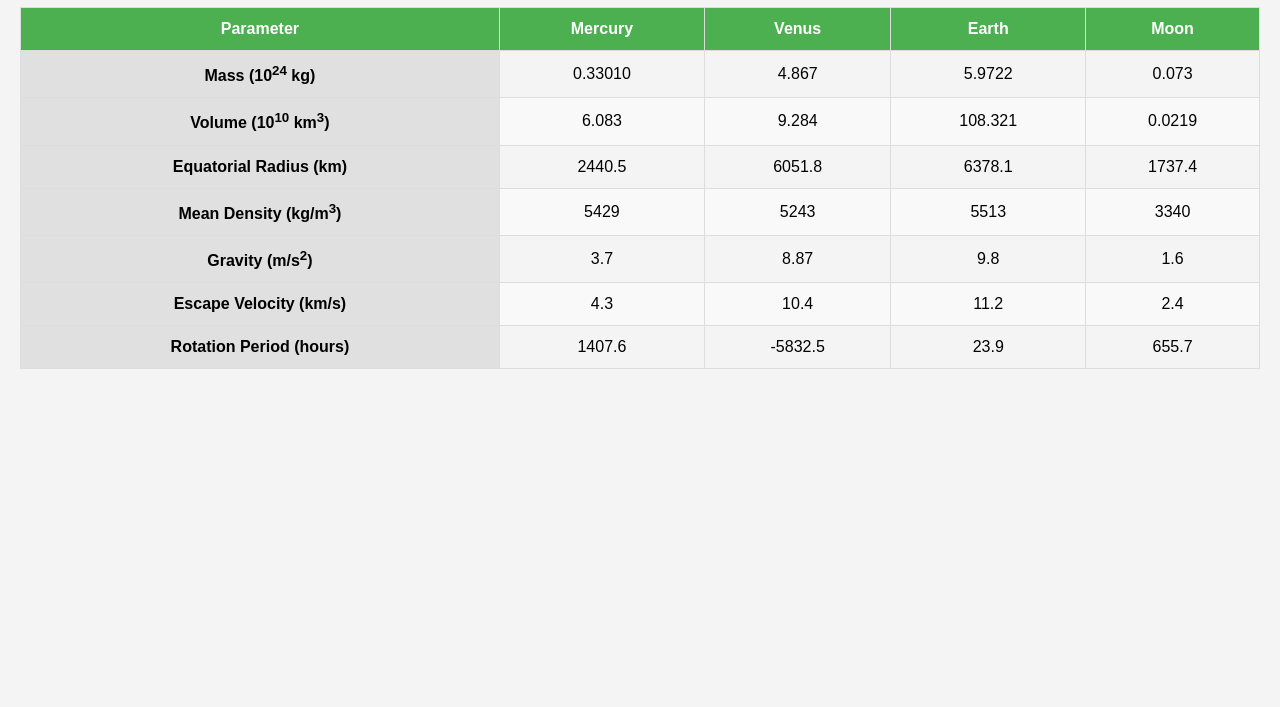
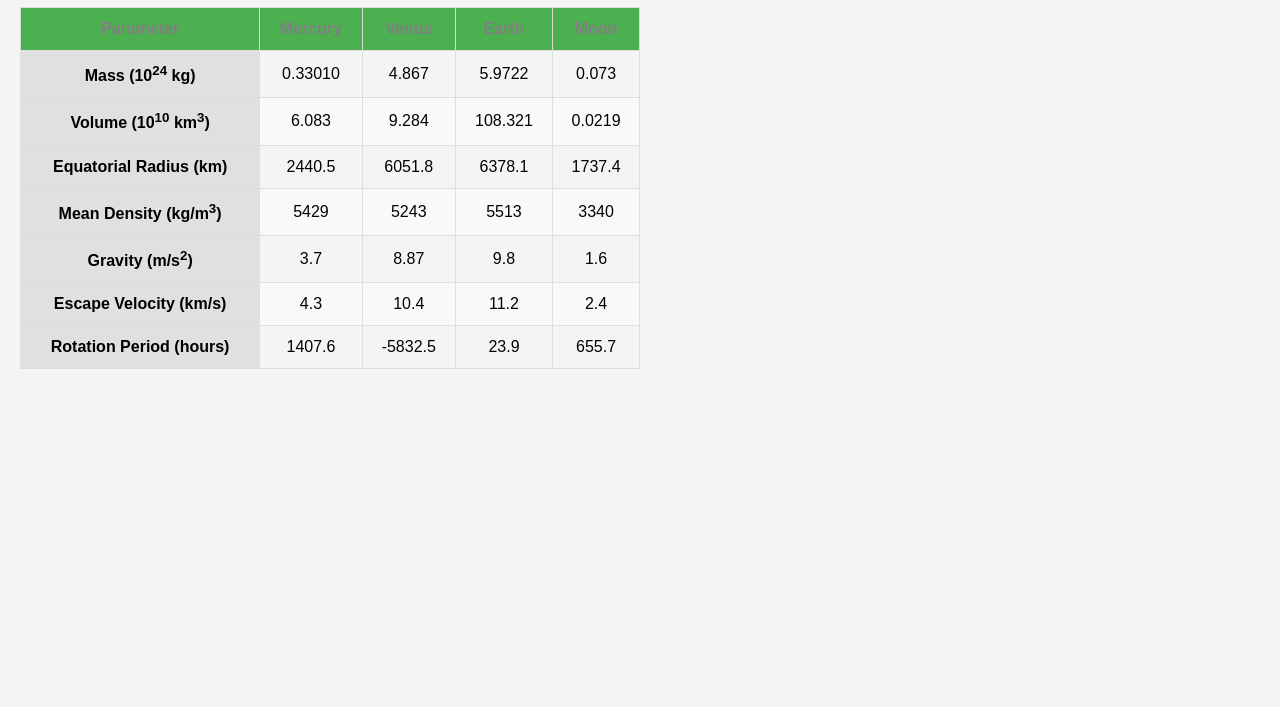
Before and after one commit to akint980/webdev_lab7, a plain HTML site: page index.html in a window 1280 px wide. Shown: the part 93-800 px from the top of the page. Drawn offline with Linux system fonts and the light colour scheme.

Commit message:
adjusing colors

```diff
--- a/css/style.css
+++ b/css/style.css
@@ -11,7 +11,7 @@ body {
 }
 
 .fact-table {
-  width: 100%;
+  width: 50%;
   border-collapse: collapse;
   margin-top: 20px;
 }
@@ -34,7 +34,7 @@ body {
 
 #planet-facts th {
   background-color: #4CAF50;
-  color: white;
+  color: grey;
 }
 
 tr:nth-child(even) {
```
